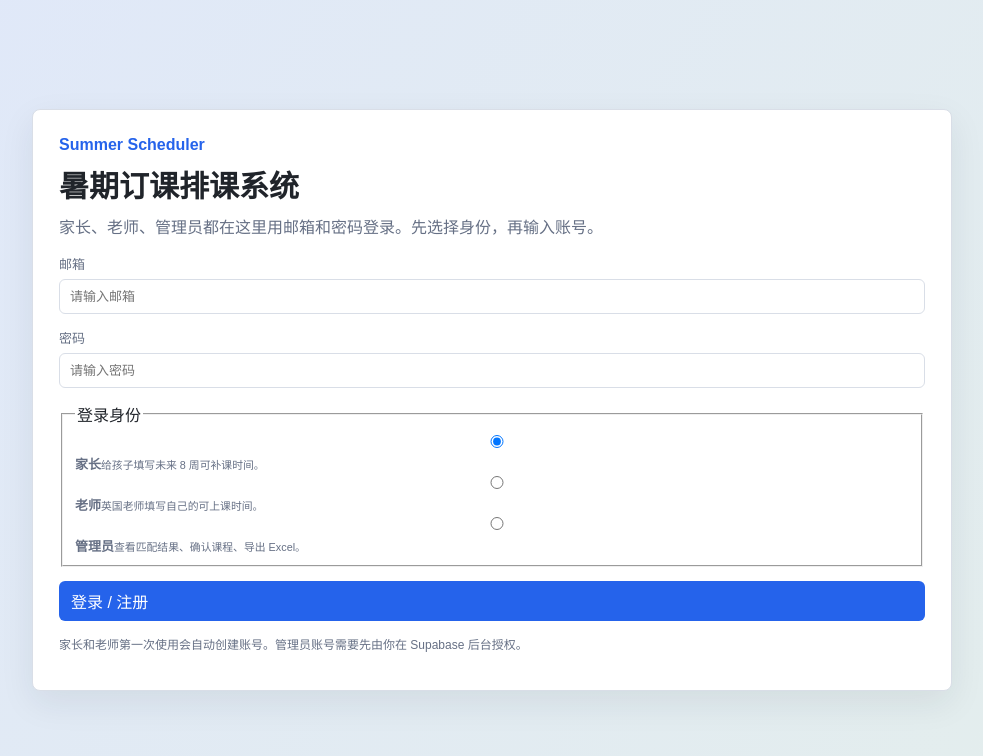
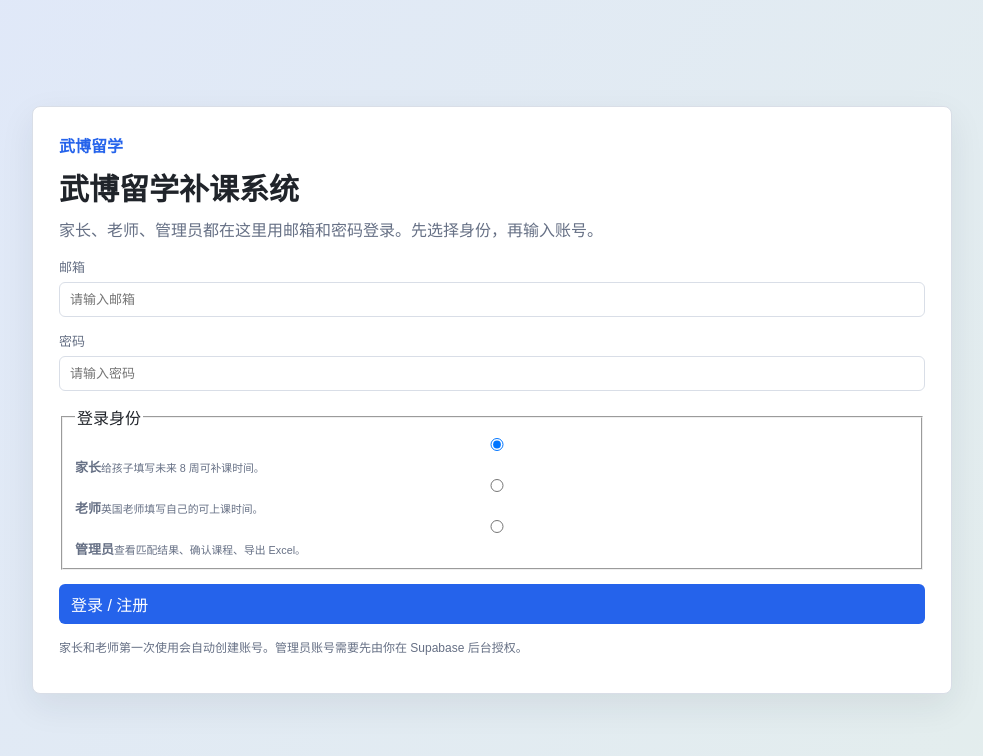
Before and after one commit to Ellachen3908/summer-scheduler-next, a Next.js app: page /login in a window 1280 px wide. Shown: the top 756 px of the page, without its empty margins (148-1131 px from the left). Built offline with nearby package versions, Linux system fonts and the light colour scheme.

Commit message:
Update LoginPanel.tsx

```diff
--- a/components/LoginPanel.tsx
+++ b/components/LoginPanel.tsx
@@ -34,8 +34,8 @@ export function LoginPanel({ role, error }: LoginPanelProps) {
   return (
     <main className="login-page">
       <section className="login-card single-login-card">
-        <p className="eyebrow">Summer Scheduler</p>
-        <h1>暑期订课排课系统</h1>
+<p className="eyebrow">武博留学</p>
+<h1>武博留学补课系统</h1>
         <p className="muted">
           家长、老师、管理员都在这里用邮箱和密码登录。先选择身份，再输入账号。
         </p>
```
